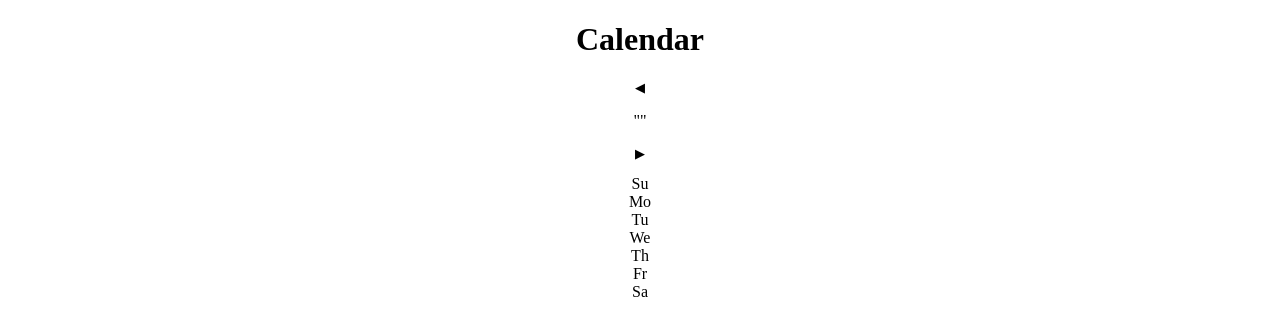
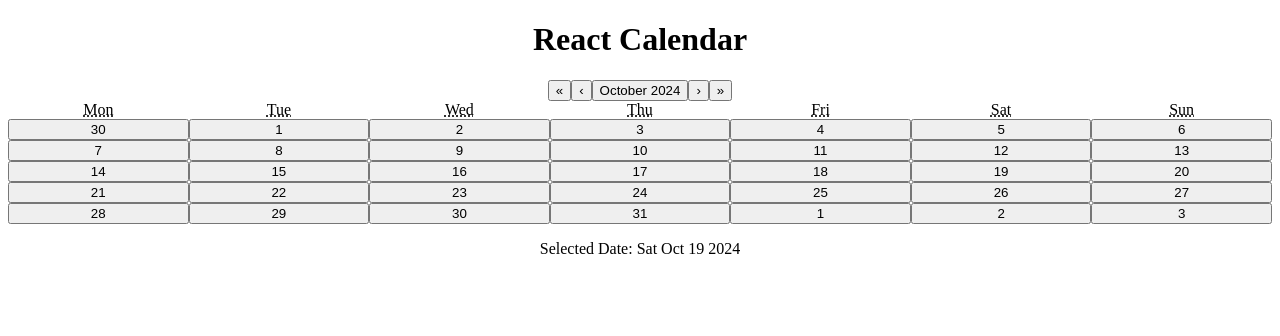
Before and after one commit to Christianalamassi/My-duties, a React (Create React App) app in the folder myduties/: page /calendar in a window 1280 px wide. Shown: the top 336 px of the page. Built offline with nearby package versions, Linux system fonts and the light colour scheme.

Commit message:
Import calendar from react

```diff
--- a/myduties/package.json
+++ b/myduties/package.json
@@ -7,6 +7,7 @@
     "@testing-library/react": "^13.4.0",
     "@testing-library/user-event": "^13.5.0",
     "react": "^18.3.1",
+    "react-calendar": "^5.0.0",
     "react-dom": "^18.3.1",
     "react-router-dom": "^6.27.0",
     "react-scripts": "^5.0.1",
--- a/myduties/src/App.js
+++ b/myduties/src/App.js
@@ -1,5 +1,5 @@
 import './App.css';
-import Calendar from './Calendar.js';
+import Cal from './Cal.js';
 import Main from "./Main.js";
 import { BrowserRouter as Router, Route, Routes } from 'react-router-dom';
 
@@ -9,7 +9,7 @@ function App() {
       <div className="App">
         <Routes>
           <Route exact path="/" element={<Main/>}/>
-          <Route exact path="/calendar" element={<Calendar/>}/>
+          <Route exact path="/calendar" element={<Cal/>}/>
         </Routes>
       </div >
     </Router>
--- /dev/null
+++ b/myduties/src/Cal.js
@@ -0,0 +1,22 @@
+import { useState } from 'react';
+import Calendar from 'react-calendar';
+import './App.css';
+
+function Cal() {
+  const [date, setDate] = useState(new Date());
+
+  return (
+    <div>
+      <h1 className='text-center'>React Calendar</h1>
+      <div className='calendar-container'>
+        <Calendar onChange={setDate} value={date} />
+      </div>
+      <p className='text-center'>
+        <span className='bold'>Selected Date:</span>{' '}
+        {date.toDateString()}
+      </p>
+    </div>
+  );
+}
+
+export default Cal;
--- a/myduties/src/Calendar.js
+++ /dev/null
@@ -1,37 +0,0 @@
-
-
-const Calendar = () => {
-  return (
-    <div>
-      <h1>Calendar</h1>
-      <div class="container">
-        <div class="calendar">
-          <header>
-            <pre class="left">◀</pre>
-            <div class="header-display">
-              <p class="display">""</p>
-            </div>
-            <pre class="right">▶</pre>
-          </header>
-          <div class="week">
-            <div>Su</div>
-            <div>Mo</div>
-            <div>Tu</div>
-            <div>We</div>
-            <div>Th</div>
-            <div>Fr</div>
-            <div>Sa</div>
-          </div>
-          <div class="days">
-            {/* days will be filled here*/}
-          </div>
-        </div>
-        <div class="display-selected">
-          <p class="selected"></p>
-        </div>
-      </div>
-    </div>
-  )
-}
-
-export default Calendar
```
Also changed, not shown: myduties/src/HomeWork.js (+8 -0 lines), 1 other file (tests, documents, lock files or other folders).
